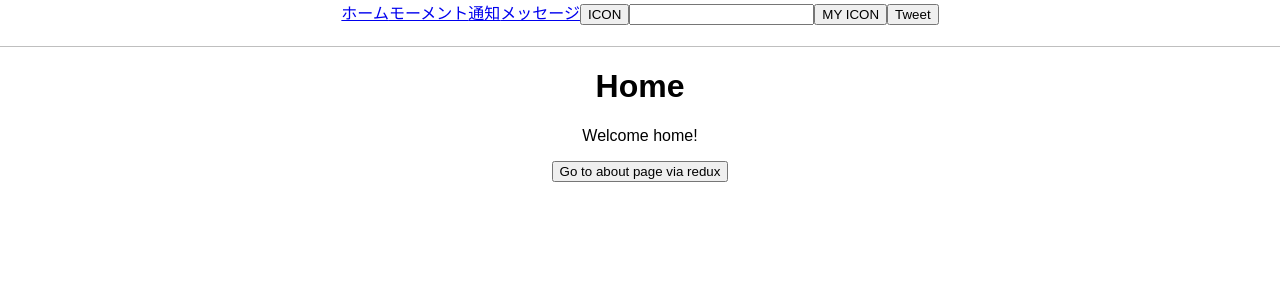
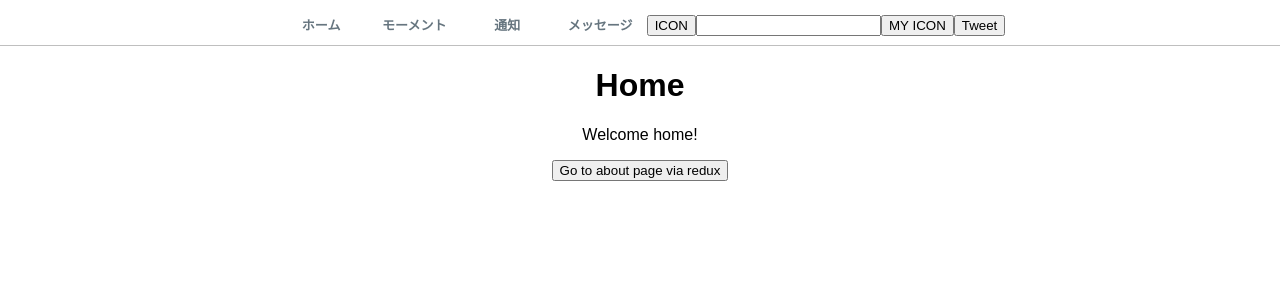
Before and after one commit to kazuyaseki/twitter-clone, a React app: page / in a window 1280 px wide. Shown: the top 300 px of the page. Built offline with nearby package versions, Linux system fonts and the light colour scheme.

Commit message:
added text style to header links

```diff
--- a/src/components/organisms/Header.css
+++ b/src/components/organisms/Header.css
@@ -1,12 +1,36 @@
+* {
+  box-sizing: border-box;
+}
+
 .header {
   position: sticky;
   top: 0;
   left: 0;
   border-bottom: 1px solid rgba(0, 0, 0, 0.25);
   height: 46px;
+  box-sizing: border-box;
 }
 
 .container {
   max-width: 890px;
   margin: 0 auto;
 }
+
+.links {
+  display: inline-block;
+  a {
+    width: 93px;
+    height: 46px;
+    display: inline-block;
+    text-decoration: none;
+    font-family: Arial, 'ヒラギノ角ゴ Pro W3', 'Hiragino Kaku Gothic Pro', Osaka,
+      'メイリオ', Meiryo, 'ＭＳ Ｐゴシック', 'MS PGothic', sans-serif;
+    font-size: 13px;
+    font-weight: bold;
+    color: #66757f;
+    line-height: 4;
+  }
+  a.active {
+    border-bottom: 2px solid #0084b4;
+  }
+}
--- a/src/components/organisms/Header.tsx
+++ b/src/components/organisms/Header.tsx
@@ -5,10 +5,12 @@ import './Header.css';
 const Header = () => (
   <header className="header">
     <div className="container">
-      <Link to="/">ホーム</Link>
-      <Link to="/moments">モーメント</Link>
-      <Link to="/notifications">通知</Link>
-      <Link to="/#">メッセージ</Link>
+      <div className="links">
+        <Link to="/">ホーム</Link>
+        <Link to="/moments">モーメント</Link>
+        <Link to="/notifications">通知</Link>
+        <Link to="/#">メッセージ</Link>
+      </div>
 
       <button>ICON</button>
 
```
